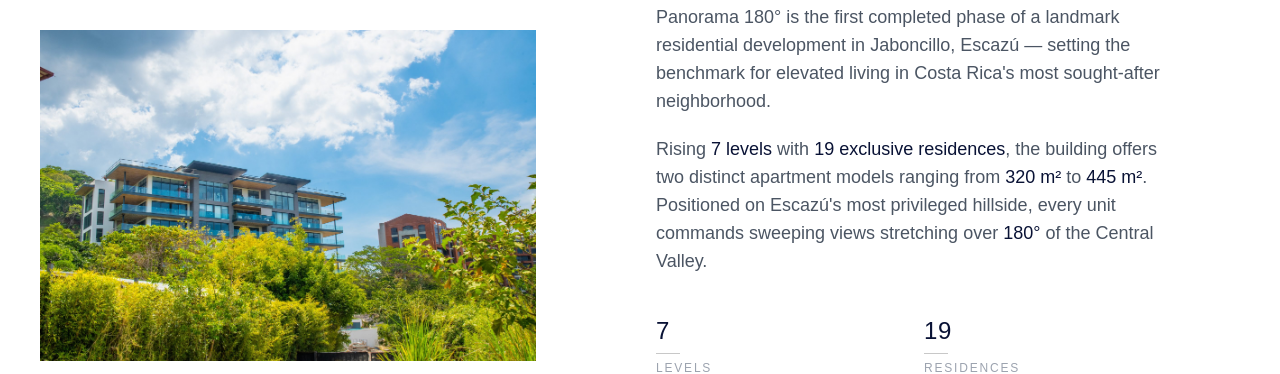
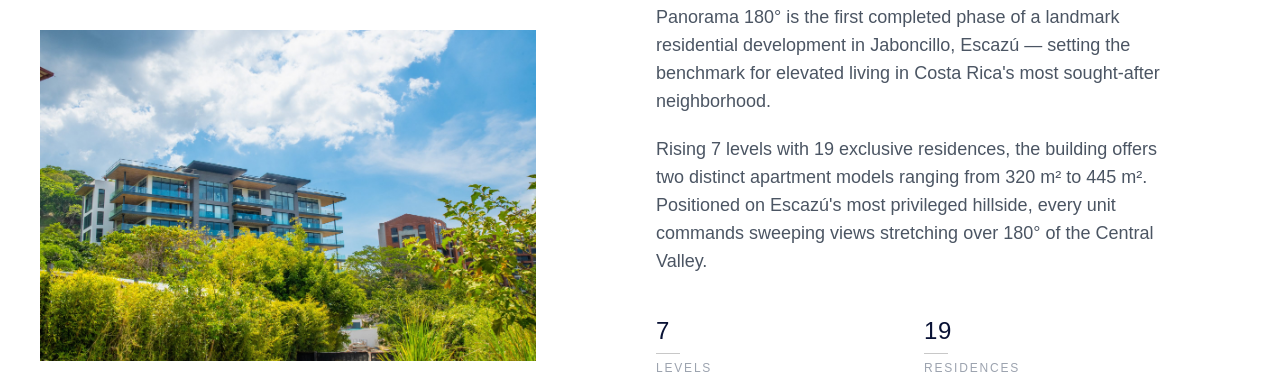
Before and after one commit to mauriciot-pro/panorama-270, a Next.js app: page /panorama-180 in a window 1280 px wide. Shown: the part 1040-1414 px from the top of the page. Built offline with nearby package versions, Linux system fonts and the light colour scheme; a web font is replaced by a local one.

Commit message:
Remove bold text from Panorama 180 page

```diff
--- a/app/panorama-180/page.tsx
+++ b/app/panorama-180/page.tsx
@@ -96,21 +96,11 @@ export default function Panorama180Page() {
                   sought-after neighborhood.
                 </p>
                 <p className="mt-5 text-gray-600 font-body text-base md:text-lg leading-relaxed">
-                  Rising{" "}
-                  <strong className="text-[#091235] font-medium">7 levels</strong>{" "}
-                  with{" "}
-                  <strong className="text-[#091235] font-medium">
-                    19 exclusive residences
-                  </strong>
-                  , the building offers two distinct apartment models ranging
-                  from{" "}
-                  <strong className="text-[#091235] font-medium">320 m²</strong>{" "}
-                  to{" "}
-                  <strong className="text-[#091235] font-medium">445 m²</strong>
-                  . Positioned on Escazú's most privileged hillside, every unit
-                  commands sweeping views stretching over{" "}
-                  <strong className="text-[#091235] font-medium">180°</strong>{" "}
-                  of the Central Valley.
+                  Rising 7 levels with 19 exclusive residences, the building
+                  offers two distinct apartment models ranging from 320 m² to
+                  445 m². Positioned on Escazú's most privileged hillside, every
+                  unit commands sweeping views stretching over 180° of the
+                  Central Valley.
                 </p>
 
                 {/* Stats row */}
```
